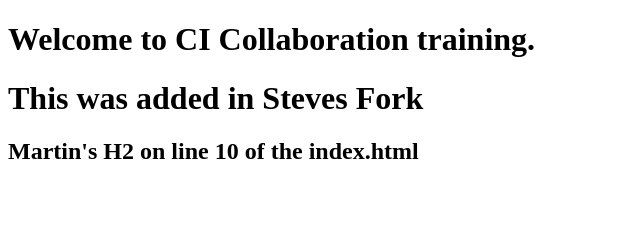
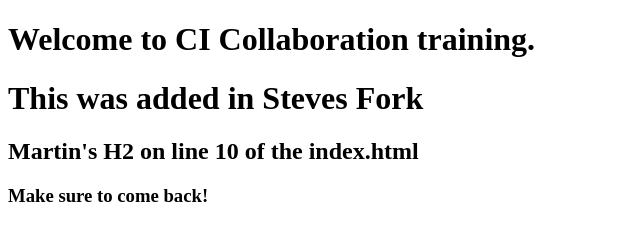
Before and after one commit to 736B796E6574/wmca-collab-repo, a plain HTML site: page index.html in a window 1280 px wide. Shown: the whole page, without its empty margins (0-640 px from the left). Drawn offline with Linux system fonts and the light colour scheme.

Commit message:
h3. added

```diff
--- a/index.html
+++ b/index.html
@@ -9,5 +9,6 @@
     <h1>Welcome to CI Collaboration training.</h1>
     <h1>This was added in Steves Fork</h1>
     <h2>Martin's H2 on line 10 of the index.html</h2>
+    <h3>Make sure to come back!</h3>
   </body>
 </html>
```
